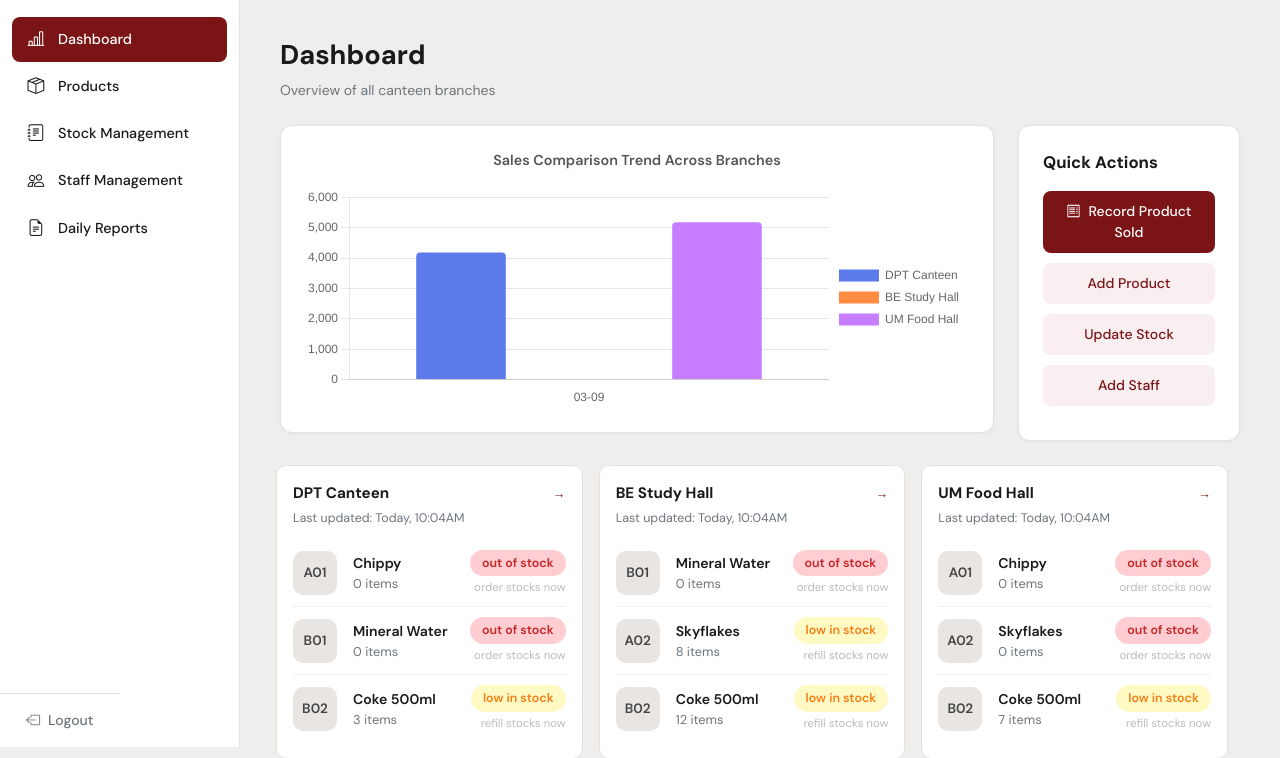
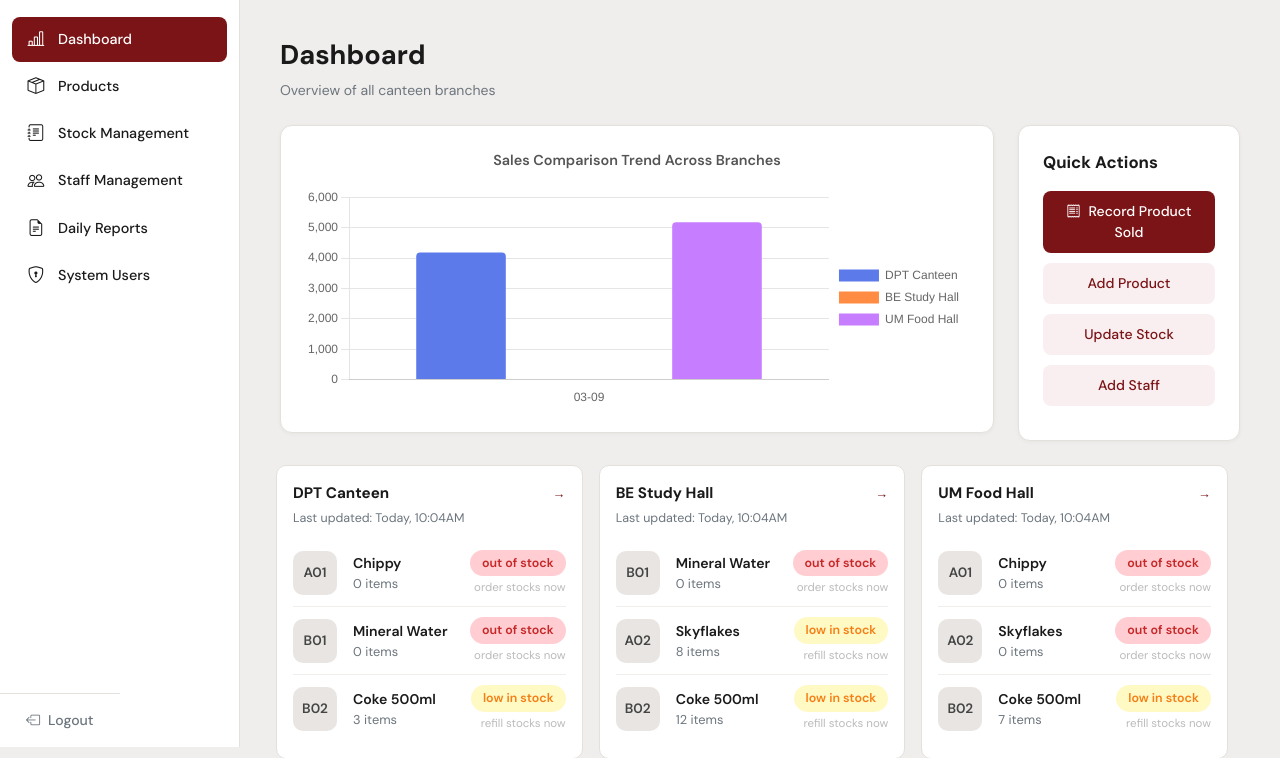
Before and after one commit to owwkxi/Canteen, a PHP site: page /canteen/dashboard.php in a window 1280 px wide. Shown: the part 53-811 px from the top of the page. Run offline with PHP 8.4, Linux system fonts and the light colour scheme; a user stored in the database is signed in; data comes from the database, SQL or seed files in the repository.

Commit message:
Add system user link for super_admin role

```diff
--- a/includes/header.php
+++ b/includes/header.php
@@ -381,6 +381,15 @@ if (!in_array($current_page, $allowed)) {
         <?php endif; ?>
         <?php endif; ?>
 
+        <!-- System Users — super_admin only -->
+        <?php if (hasRole('super_admin')): ?>
+        <li class="nav-item">
+            <a href="system_user.php" class="nav-link <?= $current_page === 'system_user' ? 'active' : '' ?>">
+                <i class="bi bi-shield-lock"></i> System Users
+            </a>
+        </li>
+        <?php endif; ?>
+
     </ul>
     <form method="POST" action="logout.php">
         <button type="submit" class="logout-btn">
```
